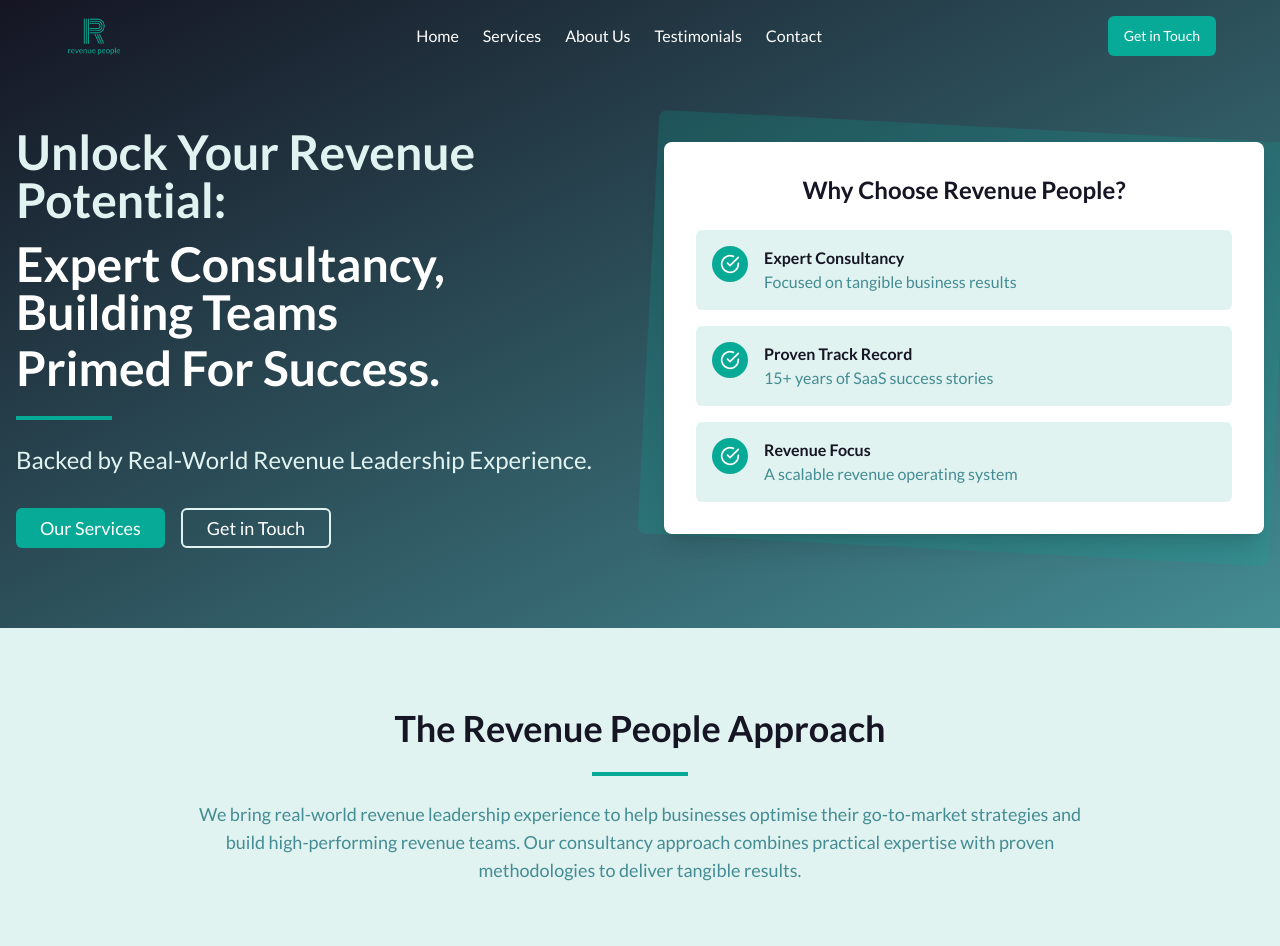
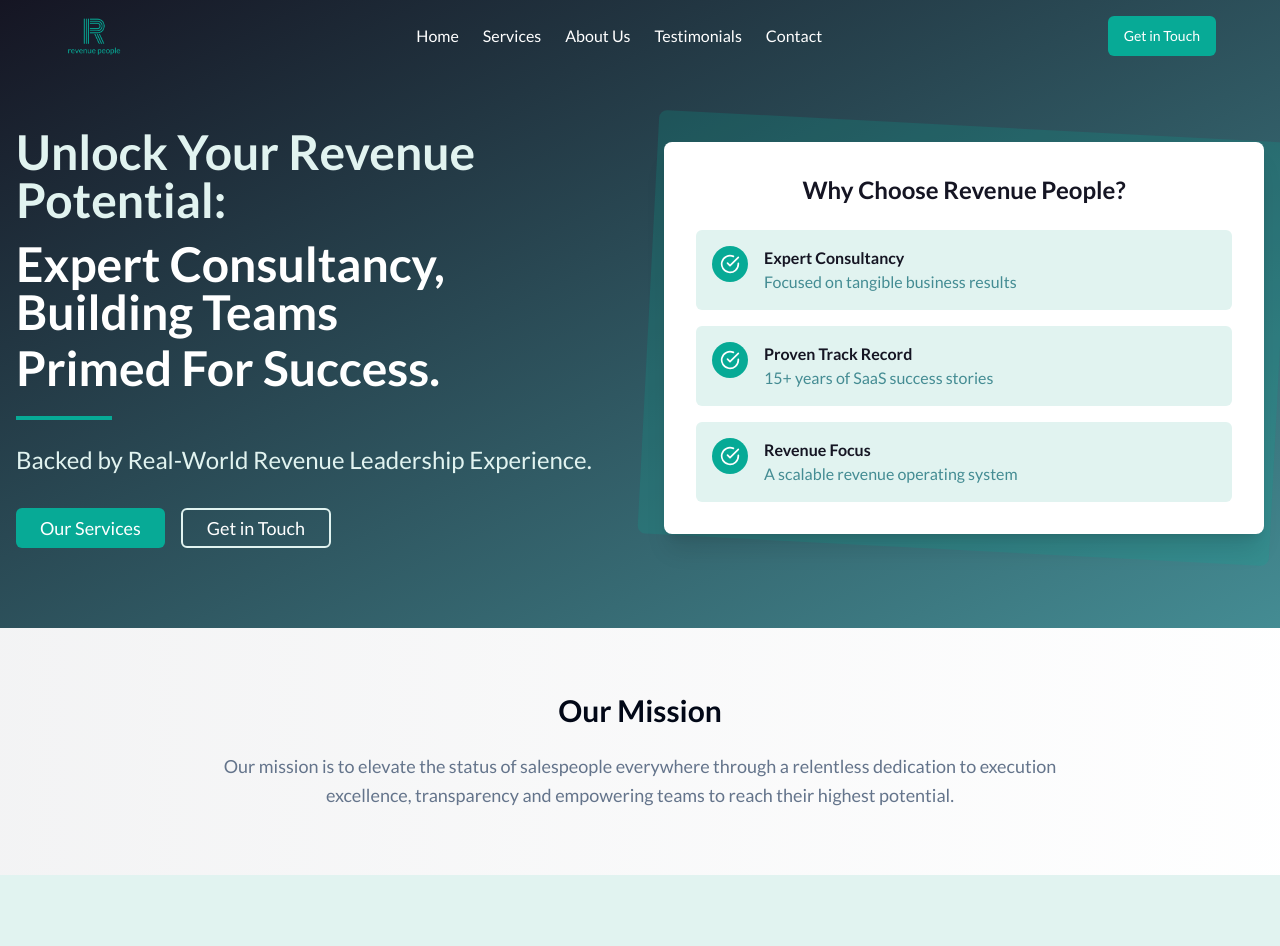
Before and after one commit to Revenuepeople/revenue-revamp-project, a React (Vite) app: page / in a window 1280 px wide. Shown: the top 946 px of the page. Built offline with nearby package versions, Linux system fonts and the light colour scheme.

Commit message:
feat: Add mission statement to homepage

```diff
--- /dev/null
+++ b/src/components/MissionSection.tsx
@@ -0,0 +1,18 @@
+const MissionSection = () => {
+  return (
+    <section className="py-16 bg-gradient-to-r from-primary/5 to-secondary/5">
+      <div className="container mx-auto px-4">
+        <div className="max-w-4xl mx-auto text-center">
+          <h2 className="text-3xl font-bold text-foreground mb-6">
+            Our Mission
+          </h2>
+          <p className="text-lg text-muted-foreground leading-relaxed">
+            Our mission is to elevate the status of salespeople everywhere through a relentless dedication to execution excellence, transparency and empowering teams to reach their highest potential.
+          </p>
+        </div>
+      </div>
+    </section>
+  );
+};
+
+export default MissionSection;
--- a/src/pages/Index.tsx
+++ b/src/pages/Index.tsx
@@ -1,5 +1,6 @@
 
 import HeroSection from "@/components/HeroSection";
+import MissionSection from "@/components/MissionSection";
 import ServicesSection from "@/components/ServicesSection";
 import AboutSection from "@/components/AboutSection";
 import TestimonialsSection from "@/components/TestimonialsSection";
@@ -15,6 +16,7 @@ const Index = () => {
       <Header />
       <main>
         <HeroSection />
+        <MissionSection />
         <RevenueApproach />
         <ServicesSection />
         <AboutSection />
```
